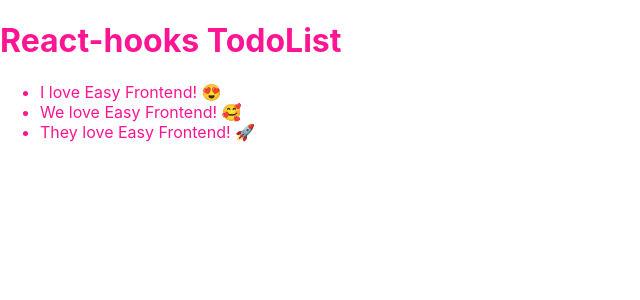
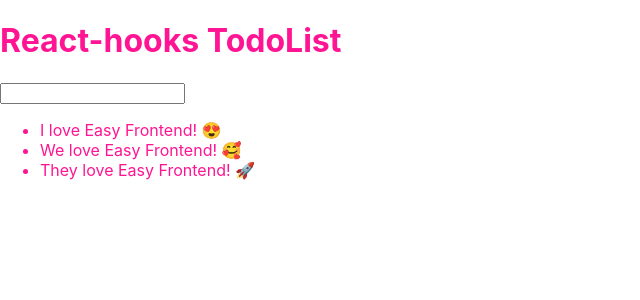
Before and after one commit to phamvanhieu3012/react-hooks-basic, a React (Create React App) app: page / in a window 1280 px wide. Shown: the top 300 px of the page, without its empty margins (0-640 px from the left). Built offline with nearby package versions, Linux system fonts and the light colour scheme.

Commit message:
Add new todo

```diff
--- a/src/App.js
+++ b/src/App.js
@@ -2,6 +2,7 @@
 import './App.scss';
 //import ColorBox from './components/ColorBox';
 import TodoList from './components/TotoList';
+import TodoForm from './components/TodoForm';
 
 function App() {
   const [todoList, setTodoList] = useState([
@@ -19,10 +20,24 @@
     newTodoList.splice(index, 1);
     setTodoList(newTodoList);
   }
+
+  function handleTodoFormSubmit(formValues) {
+    console.log('Form submit: ', formValues);
+    //add new todo to current todo list
+    const newTodo = {
+      id: todoList.length + 1,
+      ...formValues,
+    }
+    const newTodoList = [...todoList];
+    newTodoList.push(newTodo);
+    setTodoList(newTodoList);
+  }
+
   return (
     <div className="app">
       <h1>React-hooks TodoList</h1>
 
+      <TodoForm onSubmit={handleTodoFormSubmit} />
       <TodoList todos={todoList} onTodoClick={handleTodoClick} />
     </div>
   );
--- /dev/null
+++ b/src/components/TodoForm/index.jsx
@@ -0,0 +1,42 @@
+import React, { useState } from 'react';
+import PropTypes from 'prop-types';
+
+TodoForm.propTypes = {
+    onSubmit: PropTypes.func,
+};
+
+TodoForm.defaulProps = {
+    onSubmit: null,
+}
+
+function TodoForm(props) {
+    const { onSubmit } = props;
+    const [value, setValue] = useState('');
+
+    function handleValueChange(e) {
+        console.log(e.target.value);
+        setValue(e.target.value);
+    }
+
+    function handleSubmit(e) {
+        //Prevent reloading browser
+        e.preventDefault();
+        if (!onSubmit) return;
+
+        const formValues = {
+            title: value,
+        };
+        onSubmit(formValues);
+
+        //Reset Form
+        setValue('');
+    }
+
+    return (
+        <form onSubmit={handleSubmit}>
+            <input type="text" value={value} onChange={handleValueChange} />
+        </form>
+    );
+}
+
+export default TodoForm;
```
